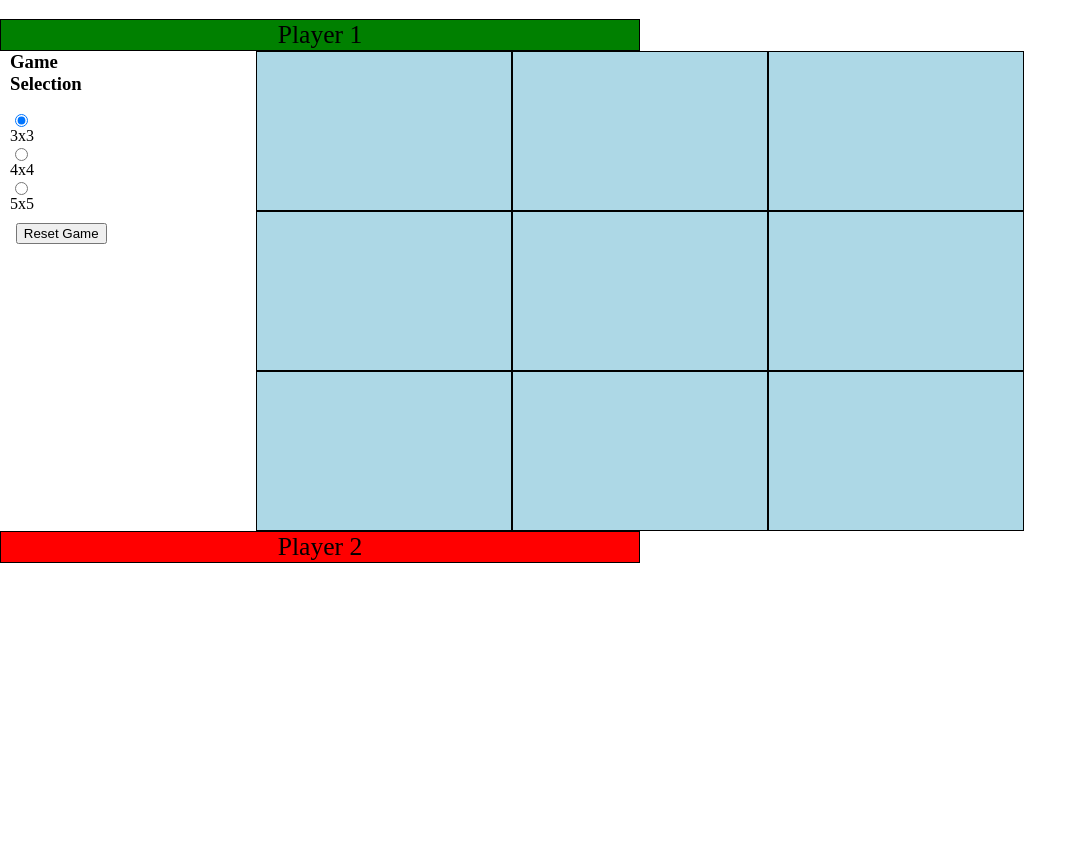
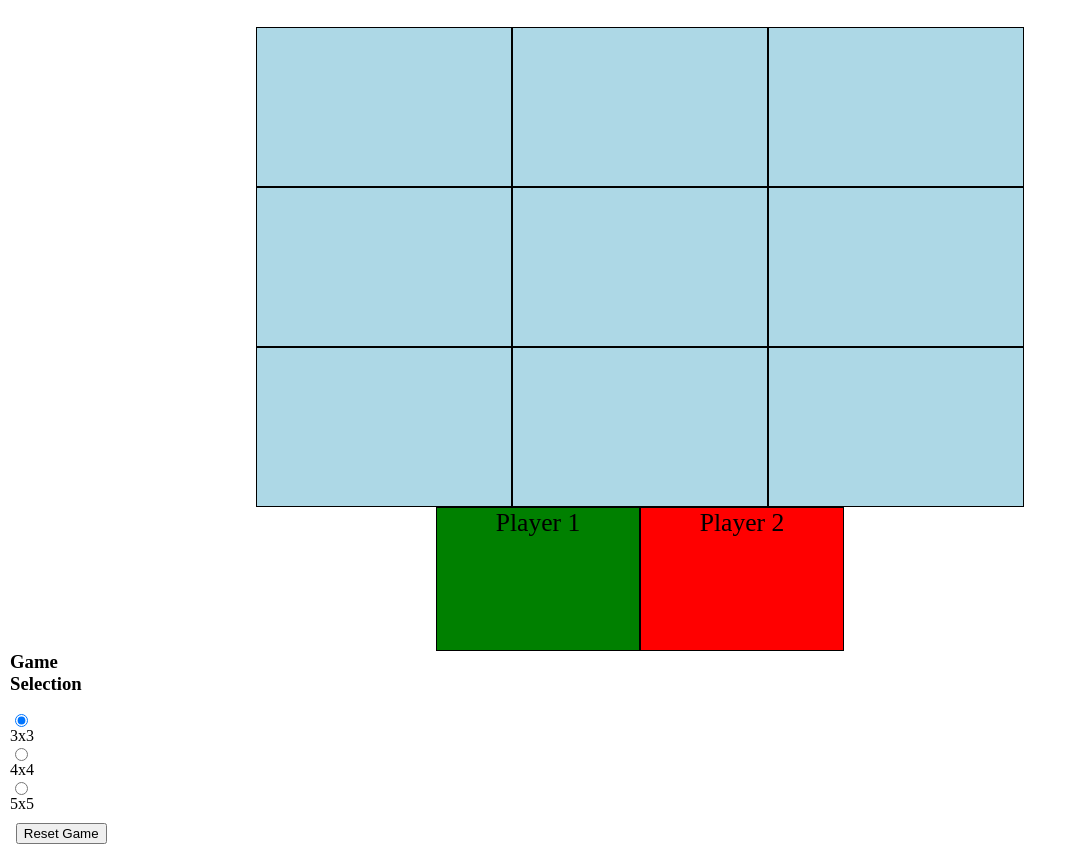
Before and after one commit to miashore/C2.17_tictactoe, a plain HTML site: page index.html in a window 1280 px wide. Shown: the part 61-915 px from the top of the page, without its empty margins (0-1087 px from the left). Before the commit the page ends 800 px from the top, so only its background shows below. Drawn offline with nearby package versions, Linux system fonts and the light colour scheme.

Commit message:
changed styling back to original

```diff
--- a/index.html
+++ b/index.html
@@ -12,7 +12,7 @@
 
 <div id="main-container">
     <div>
-        <div id="playerOne" class="players selected" value="0">Player 1</div>
+
     </div>
     <div id="gameContainer">
         <div class="gameCells col1 row1"></div>
@@ -25,8 +25,9 @@
         <div class="gameCells col2 row3"></div>
         <div class="gameCells col3 row3"></div>
     </div>
-    <div>
-    <div id="playerTwo" class="players" value="1">Player 2</div>
+    <div id="userContainer">
+        <div id="playerOne" class="players selected" value="0">Player 1</div>
+        <div id="playerTwo" class="players"  value="1">Player 2</div>
     </div>
     <div id="buttonRadioContainer">
         <div id="gameSelector">
--- a/style.css
+++ b/style.css
@@ -25,15 +25,11 @@ h1 {
     box-sizing: border-box;
 }
 
-/*#userContainer {*/
-    /*height: 18vh;*/
-    /*width: 51vh;*/
-    /*!*background-color: black;*!*/
-    /*margin: 30px auto 0 auto;*/
-/*}*/
-
-#playerOne {
-
+#userContainer {
+    height: 18vh;
+    width: 51vh;
+    /*background-color: black;*/
+    margin: 30px auto 0 auto;
 }
 
 .players {
```
